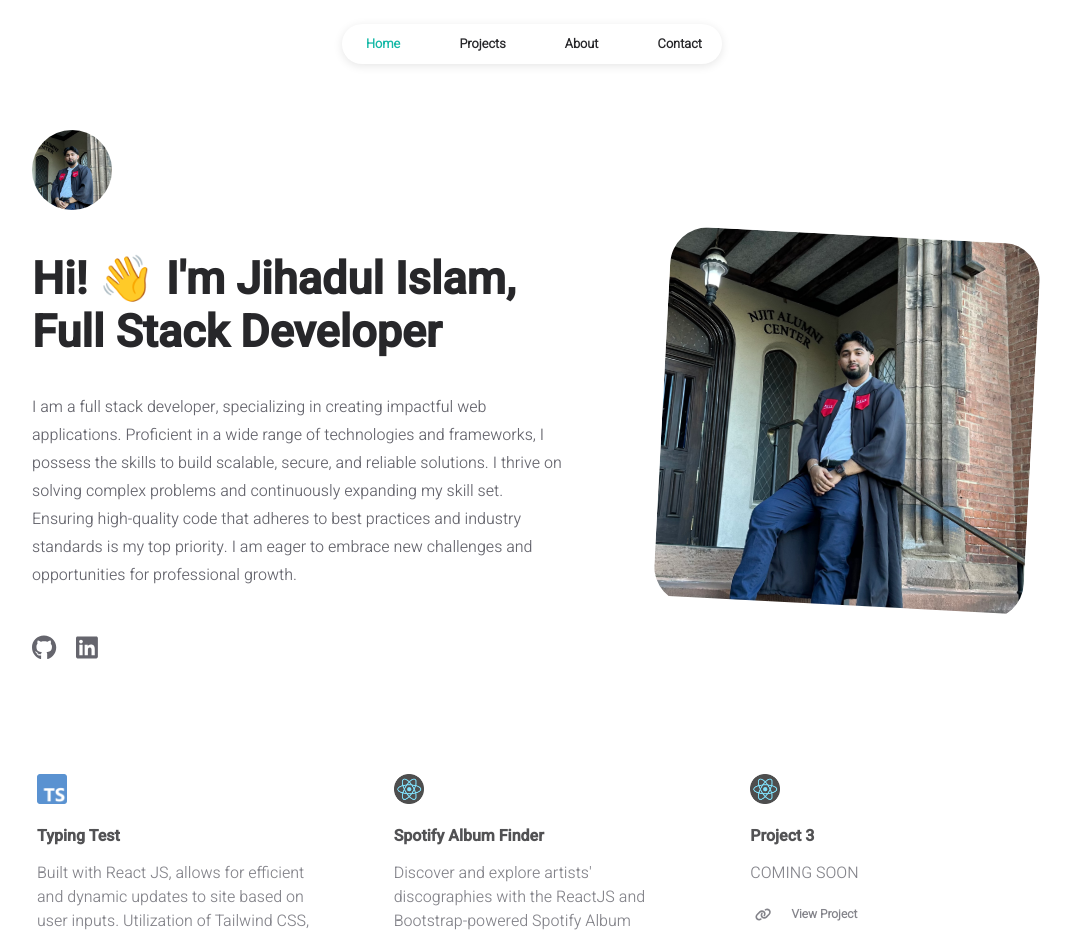
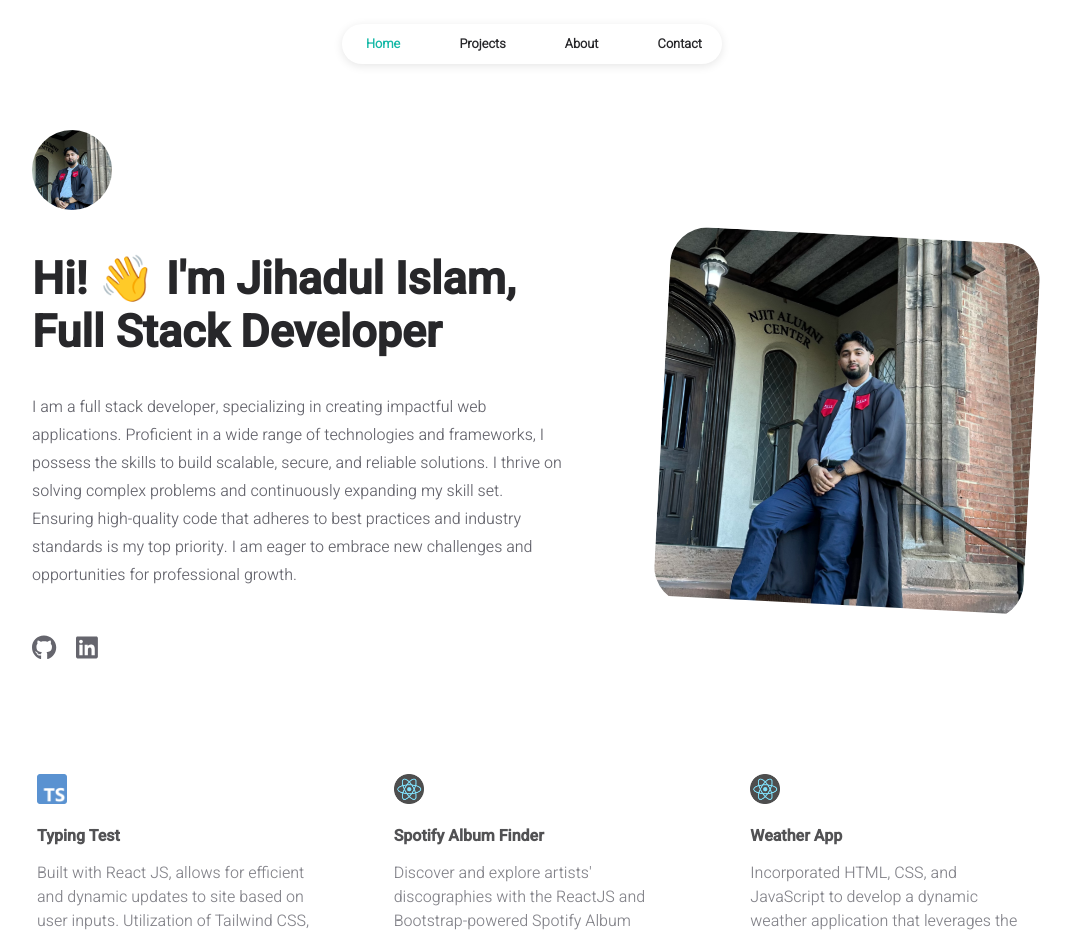
Before and after one commit to Jihxdul/MyPortfolio, a React (Create React App) app: page / in a window 1280 px wide. Shown: the top 935 px of the page, without its empty margins (108-1179 px from the left). Built offline with nearby package versions, Linux system fonts and the light colour scheme.

Commit message:
added weather application

```diff
--- a/src/data/user.js
+++ b/src/data/user.js
@@ -34,7 +34,7 @@ const INFO = {
 			// logo: "https://cdn.jsdelivr.net/npm/programming-languages-logos/src/javascript/javascript.png",
 			logo: "typescript.png",
 			linkText: "View Project",
-			link: "https://jihxdul.github.io/TypingTest",
+			link: "https://typingtest-jihxdul.netlify.app/",
 
 		},
 
@@ -48,12 +48,12 @@ const INFO = {
 		},
 
 		{
-			title: "Project 3",
+			title: "Weather App",
 			description:
-				"COMING SOON",
+				"Incorporated HTML, CSS, and JavaScript to develop a dynamic weather application that leverages the OpenWeatherMap API. This interactive application allows users to effortlessly search for weather information in any city of their choice. The user-friendly interface displays real-time weather conditions, temperature in Fahrenheit, humidity percentage, and wind speed in miles per hour. Implemented features include an intuitive search functionality and responsive design for seamless user experience across devices.",
 				logo: "react.png",
 			linkText: "View Project",
-			link: "https://github.com",
+			link: "https://weatherapp-jihadul.netlify.app/",
 		},
 
 		{
```
